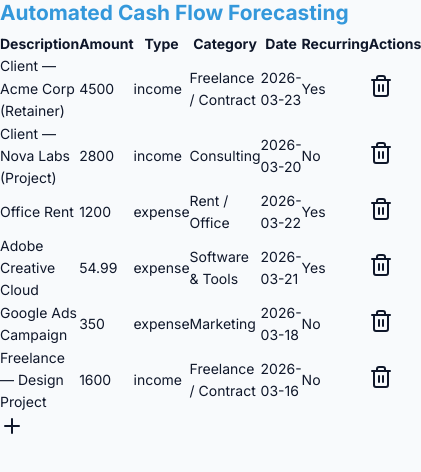
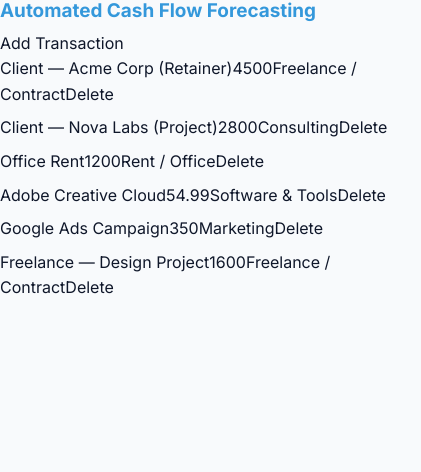
Before and after one commit to kalavathiramarao76-ui/pf-cash-flow-pro, a Next.js app: page /dashboard in a window 390 px wide. Shown: the top 472 px of the page, 421 px wide, since content can reach past the window. Built offline with nearby package versions, Linux system fonts and the light colour scheme.

Commit message:
improve: auto-upgrade cycle #64
Files: app/dashboard/page.tsx, app/forecasting/page.tsx, app/globals.css

```diff
--- a/app/dashboard/page.tsx
+++ b/app/dashboard/page.tsx
@@ -102,19 +102,14 @@ const mlModel = {
   },
 };
 
-function categorizeTransaction(transaction: Transaction): string {
+function categorizeTransaction(transaction: Omit<Transaction, 'category'>): string {
   const keywords = mlModel[transaction.type];
   for (const category in keywords) {
-    if (keywords.hasOwnProperty(category)) {
-      const keywordList = keywords[category];
-      for (const keyword of keywordList) {
-        if (transaction.description.toLowerCase().includes(keyword.toLowerCase())) {
-          return category;
-        }
-      }
+    if (keywords[category].some(keyword => transaction.description.toLowerCase().includes(keyword.toLowerCase()))) {
+      return category;
     }
   }
-  return transaction.type === "income" ? "Other Income" : "Other Expense";
+  return transaction.type === "income" ? CATEGORIES_INCOME[0] : CATEGORIES_EXPENSE[0];
 }
 
 function App() {
@@ -124,65 +119,41 @@ function App() {
     if (transactions.length === 0) {
       setTransactions(SEED_TRANSACTIONS);
     }
-  }, [transactions]);
+  }, []);
 
   useEffect(() => {
     saveTransactions(transactions);
   }, [transactions]);
 
-  const handleAddTransaction = (newTransaction: Transaction) => {
-    newTransaction.category = categorizeTransaction(newTransaction);
+  const handleAddTransaction = (transaction: Omit<Transaction, 'id' | 'category'>) => {
+    const newTransaction: Transaction = {
+      id: Date.now().toString(),
+      category: categorizeTransaction(transaction),
+      ...transaction,
+    };
     setTransactions([...transactions, newTransaction]);
   };
 
   const handleDeleteTransaction = (id: string) => {
-    setTransactions(transactions.filter((transaction) => transaction.id !== id));
+    setTransactions(transactions.filter(transaction => transaction.id !== id));
   };
 
   return (
     <div>
       <h1>Automated Cash Flow Forecasting</h1>
-      <table>
-        <thead>
-          <tr>
-            <th>Description</th>
-            <th>Amount</th>
-            <th>Type</th>
-            <th>Category</th>
-            <th>Date</th>
-            <th>Recurring</th>
-            <th>Actions</th>
-          </tr>
-        </thead>
-        <tbody>
-          {transactions.map((transaction) => (
-            <tr key={transaction.id}>
-              <td>{transaction.description}</td>
-              <td>{transaction.amount}</td>
-              <td>{transaction.type}</td>
-              <td>{transaction.category}</td>
-              <td>{transaction.date}</td>
-              <td>{transaction.recurring ? "Yes" : "No"}</td>
-              <td>
-                <button onClick={() => handleDeleteTransaction(transaction.id)}>
-                  <Trash2 />
-                </button>
-              </td>
-            </tr>
-          ))}
-        </tbody>
-      </table>
-      <button onClick={() => handleAddTransaction({
-        id: Math.random().toString(36).substr(2, 9),
-        description: "New Transaction",
-        amount: 0,
-        type: "income",
-        category: "",
-        date: new Date().toISOString().split("T")[0],
-        recurring: false,
-      })}>
-        <Plus />
+      <button onClick={() => handleAddTransaction({ description: "New Transaction", amount: 100, type: "income", date: new Date().toISOString().split("T")[0], recurring: false })}>
+        Add Transaction
       </button>
+      <ul>
+        {transactions.map(transaction => (
+          <li key={transaction.id}>
+            <span>{transaction.description}</span>
+            <span>{transaction.amount}</span>
+            <span>{transaction.category}</span>
+            <button onClick={() => handleDeleteTransaction(transaction.id)}>Delete</button>
+          </li>
+        ))}
+      </ul>
     </div>
   );
 }
--- a/app/forecasting/page.tsx
+++ b/app/forecasting/page.tsx
@@ -108,14 +108,71 @@ export default function ForecastingPage() {
     setSelectedMonth(month);
   };
 
-  const handleResetDrillDown = () => {
-    setSelectedMonth(null);
+  const handleDateRangeChange = (start: number, end: number) => {
+    setDateRange({ start, end });
   };
 
   return (
     <div>
       <h1>Automated Cash Flow Forecasting</h1>
       <div>
+        <label>Current Balance:</label>
+        <input type="number" value={currentBalance} onChange={(e) => setCurrentBalance(e.target.value)} />
+      </div>
+      <div>
+        <label>Horizon:</label>
+        <select value={horizon} onChange={(e) => setHorizon(parseInt(e.target.value) as 3 | 6 | 12)}>
+          <option value="3">3 months</option>
+          <option value="6">6 months</option>
+          <option value="12">12 months</option>
+        </select>
+      </div>
+      <div>
+        <label>Safety Threshold:</label>
+        <input type="number" value={safetyThreshold} onChange={(e) => setSafetyThreshold(e.target.value)} />
+      </div>
+      <div>
+        <h2>Recurring Items:</h2>
+        <ul>
+          {recurringItems.map((item) => (
+            <li key={item.id}>
+              {item.label} ({item.type}) - {item.amount} ({item.frequency})
+            </li>
+          ))}
+        </ul>
+        {showAddForm ? (
+          <div>
+            <label>Label:</label>
+            <input type="text" value={newItem.label} onChange={(e) => setNewItem({ ...newItem, label: e.target.value })} />
+            <br />
+            <label>Amount:</label>
+            <input type="number" value={newItem.amount} onChange={(e) => setNewItem({ ...newItem, amount: e.target.value })} />
+            <br />
+            <label>Type:</label>
+            <select value={newItem.type} onChange={(e) => setNewItem({ ...newItem, type: e.target.value as "income" | "expense" })}>
+              <option value="income">Income</option>
+              <option value="expense">Expense</option>
+            </select>
+            <br />
+            <label>Frequency:</label>
+            <select value={newItem.frequency} onChange={(e) => setNewItem({ ...newItem, frequency: e.target.value as RecurringItem["frequency"] })}>
+              <option value="monthly">Monthly</option>
+              <option value="quarterly">Quarterly</option>
+              <option value="yearly">Yearly</option>
+            </select>
+            <br />
+            <button onClick={() => {
+              setRecurringItems([...recurringItems, { id: Math.random().toString(), ...newItem }]);
+              setNewItem({ label: "", amount: "", type: "income", frequency: "monthly" });
+              setShowAddForm(false);
+            }}>Add</button>
+          </div>
+        ) : (
+          <button onClick={() => setShowAddForm(true)}>Add Recurring Item</button>
+        )}
+      </div>
+      <div>
+        <h2>Forecast:</h2>
         <ResponsiveContainer width="100%" height={300}>
           <LineChart data={forecastData}>
             <CartesianGrid strokeDasharray="3 3" />
@@ -128,18 +185,23 @@ export default function ForecastingPage() {
             <Line type="monotone" dataKey="expenses" stroke="#f44336" />
           </LineChart>
         </ResponsiveContainer>
+        <div>
+          <label>Selected Month:</label>
+          <select value={selectedMonth} onChange={(e) => handleDrillDown(parseInt(e.target.value))}>
+            {forecastData.map((data) => (
+              <option key={data.month} value={data.month}>{data.month}</option>
+            ))}
+          </select>
+        </div>
         {selectedMonth !== null && (
           <div>
-            <h2>Drill-down for Month {selectedMonth}</h2>
-            <p>Balance: {forecastData[selectedMonth - 1].balance}</p>
-            <p>Income: {forecastData[selectedMonth - 1].income}</p>
-            <p>Expenses: {forecastData[selectedMonth - 1].expenses}</p>
-            <button onClick={handleResetDrillDown}>Back to Overview</button>
+            <h3>Drill Down:</h3>
+            <p>Month: {selectedMonth}</p>
+            <p>Balance: {forecastData.find((data) => data.month === selectedMonth)?.balance}</p>
+            <p>Income: {forecastData.find((data) => data.month === selectedMonth)?.income}</p>
+            <p>Expenses: {forecastData.find((data) => data.month === selectedMonth)?.expenses}</p>
           </div>
         )}
-        <button onClick={() => handleDrillDown(1)}>Drill-down for Month 1</button>
-        <button onClick={() => handleDrillDown(2)}>Drill-down for Month 2</button>
-        <button onClick={() => handleDrillDown(3)}>Drill-down for Month 3</button>
       </div>
     </div>
   );
--- a/app/globals.css
+++ b/app/globals.css
@@ -196,24 +196,64 @@ a:hover {
   }
 
   .container {
-    grid-template-columns: repeat(1, 1fr);
+    grid-template-columns: repeat(12, 1fr);
+    gap: 10px;
     padding: 10px;
-    gap: 10px;
   }
 }
 
 @media (max-width: 768px) {
+  body {
+    font-size: 15px;
+  }
+
+  h1,
+  h2,
+  h3,
+  h4,
+  h5,
+  h6 {
+    font-size: calc(1rem + 1vw);
+  }
+
   .container {
-    grid-template-columns: repeat(6, 1fr);
+    grid-template-columns: repeat(12, 1fr);
+    gap: 15px;
     padding: 15px;
-    gap: 15px;
   }
 }
 
 @media (max-width: 1024px) {
+  body {
+    font-size: 16px;
+  }
+
+  h1,
+  h2,
+  h3,
+  h4,
+  h5,
+  h6 {
+    font-size: calc(1rem + 0.75vw);
+  }
+
   .container {
-    grid-template-columns: repeat(8, 1fr);
-    padding: 18px;
-    gap: 18px;
+    grid-template-columns: repeat(12, 1fr);
+    gap: 20px;
+    padding: 20px;
   }
 }
+
+@media (prefers-color-scheme: dark) {
+  :root {
+    --foreground-rgb: 248, 250, 252;
+    --background-rgb: 15, 23, 42;
+  }
+}
+
+@media (prefers-reduced-motion: reduce) {
+  * {
+    transition: none;
+    animation: none;
+  }
+}
```
